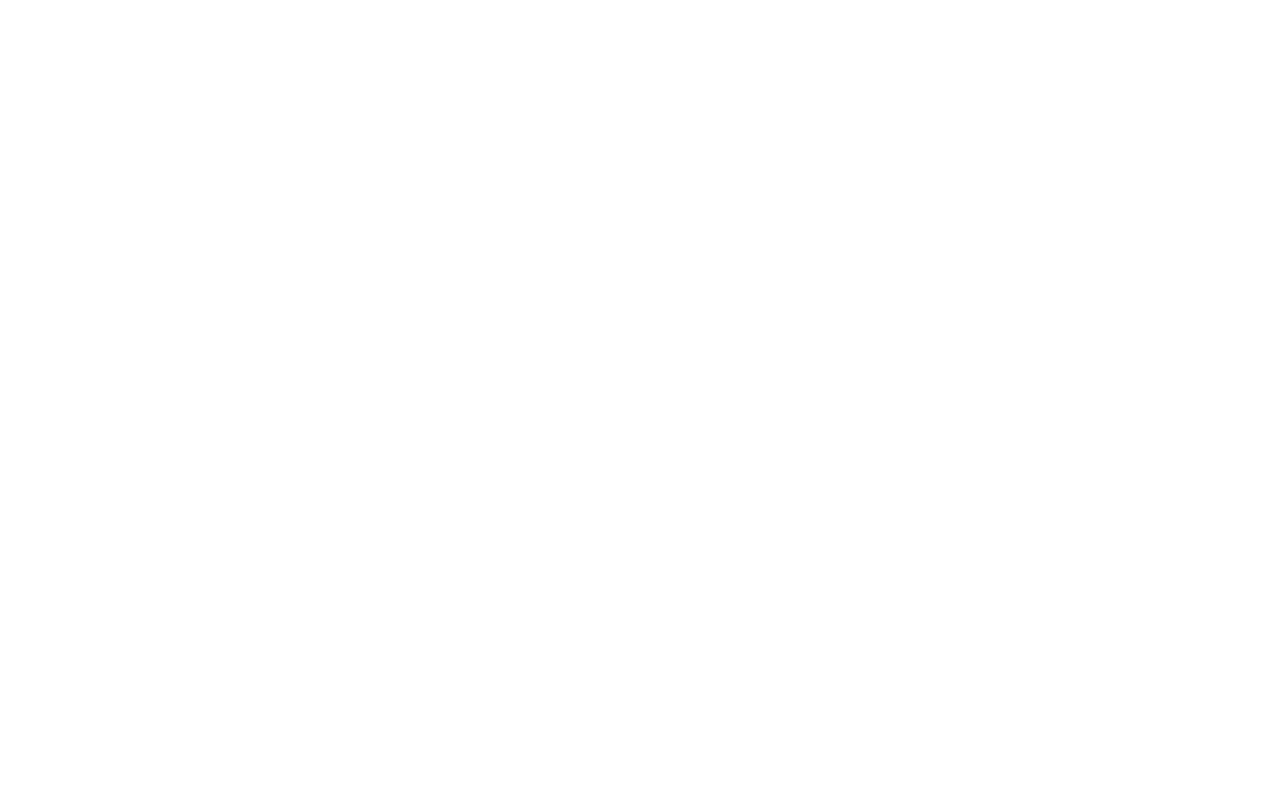
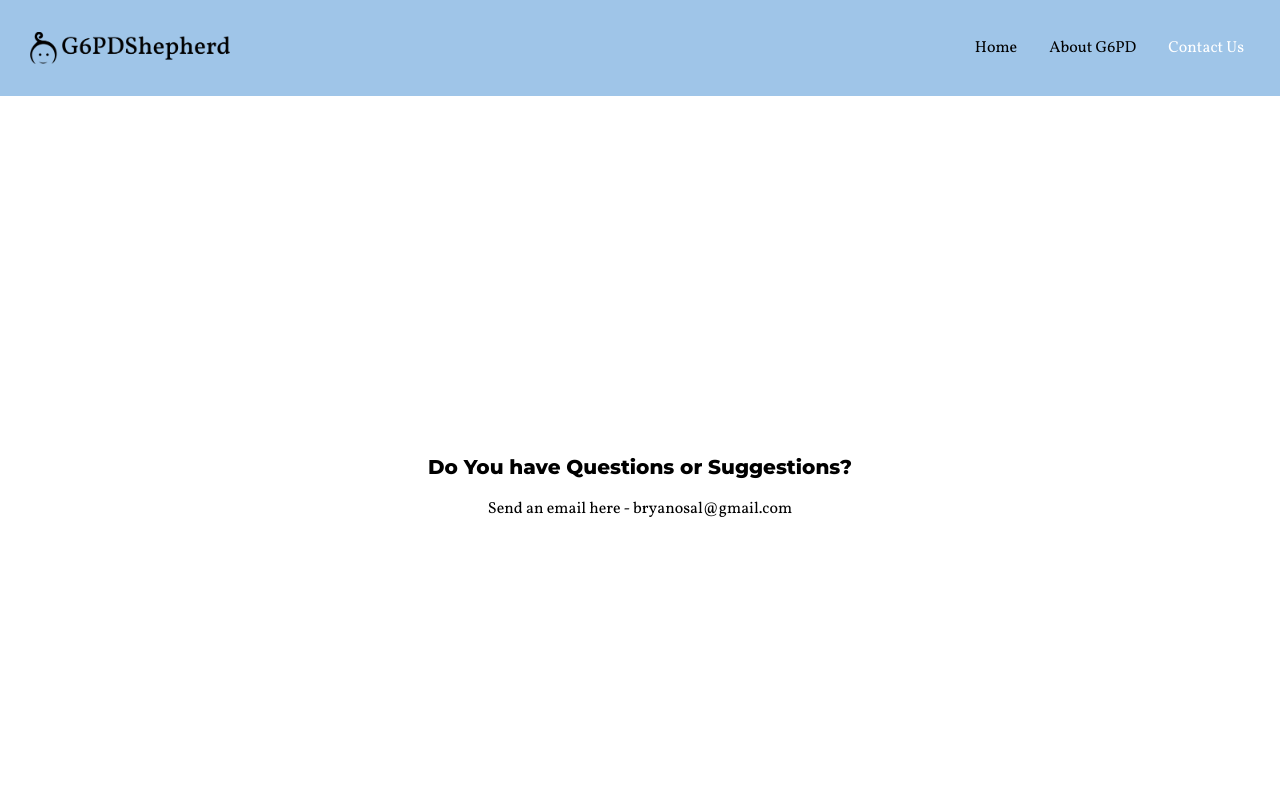
Before and after one commit to odycy21/G6PD-Shepherd, a React (Vite) app: page /contact-us in a window 1280 px wide. Before the commit this address had no page. Shown: the top 800 px of the page. Built offline with nearby package versions, Linux system fonts and the light colour scheme; a web font is replaced by a local one.

Commit message:
updated pages padding y axis, added contact us page and updated home page

```diff
--- a/src/About.jsx
+++ b/src/About.jsx
@@ -3,7 +3,7 @@
 const About = () => {
 
     return (
-        <div className="max-w-[1000px] mt-[-5px] py-10  mx-auto flex flex-col justify-center items-center">
+        <div className="max-w-[1000px] mt-[-5px] py-20 mx-auto flex flex-col justify-center items-center">
 
              <div className="p-20 lg:py-5 px-10 py-10">
                    <p className='font-montserrat font-semibold text-xl pb-2'> What Is G6PD Deficiency? </p>
--- a/src/App.jsx
+++ b/src/App.jsx
@@ -1,7 +1,8 @@
 import "./index.css";
 import Navbar from "./Navbar";
+import Home from "./Home";
 import About from "./About";
-import Home from "./Home";
+import ContactUs from "./Contact";
 import Footer from "./Footer";
 import {Routes, Route, Outlet } from 'react-router-dom';
 
@@ -27,6 +28,7 @@
           <Route path='/' element={<Layout/>}>
               <Route path='/' element={<Home/>} />
               <Route path='/about' element={<About/>} />
+              <Route path='/contact-us' element={<ContactUs/>} />
           </Route>
       </Routes>
 
--- /dev/null
+++ b/src/Contact.jsx
@@ -0,0 +1,21 @@
+import { NavLink } from "react-router-dom";
+
+const ContactUs = () => {
+    return (
+
+    <div className="max-w-[1000px] min-h-screen mt-[-5px] py-20  mx-auto flex flex-col justify-center items-center">
+
+        <div className="p-20 lg:py-5 px-10 py-10">
+              <p className='font-montserrat font-semibold text-xl pb-2'> Do You have Questions or Suggestions? </p>
+               <p className="py-2 text-center">
+                   Send an email here - bryanosal@gmail.com
+               </p>
+       </div>
+    </div>
+
+     );
+}
+
+export default ContactUs;
+
+<h2>Contact</h2>
--- a/src/Form.jsx
+++ b/src/Form.jsx
@@ -16,7 +16,7 @@
 
                 <div className="searchContainer flex justify-center my-10">
                     <div className="search">
-                        <input type="text" id="searchInput" placeholder="Type search here. .." onChange={(e) => {
+                        <input type="text" id="searchInput" placeholder="Input search here . .." onChange={(e) => {
                         setSearchItem(e.target.value)
                         }}/>
                     </div>
@@ -25,10 +25,10 @@
                 </div>
 
                 <div className="justify-center my-10 m-5">
-                        <select className="dropdown" onChange={(e) => {
+                        <select className="dropdown p-2" onChange={(e) => {
                         setOptionItem(e.target.value)
-                        }}>
-                            <option value="">Type</option>
+                        }} >
+                            <option value="">Select Type</option>
                             <option value="Food">Food</option>
                             <option value="Drug">Drug</option>
                             <option value="Medicine">Medicine</option>
--- a/src/Navbar.jsx
+++ b/src/Navbar.jsx
@@ -26,6 +26,9 @@
                 <NavLink to="/about" style={({isActive}) => {return {color:isActive ? "#FFFFFF" : "#000000"}}}>
                     <li className="p-4">About G6PD</li>
                 </NavLink>
+                <NavLink to="/contact-us" style={({isActive}) => {return {color:isActive ? "#FFFFFF" : "#000000"}}}>
+                    <li className="p-4">Contact Us</li>
+                </NavLink>
             </ul>
 
             <div onClick={handleNav} className="block md:hidden cursor-pointer">
@@ -44,6 +47,9 @@
                     <NavLink to="/about" onClick={handleNav} style={({isActive}) => {return {color:isActive ? "#9fc5e8" : "#FFFFFF"}}}>
                         <li className="p-4 border-b border-[#9fc5e8]">About G6PD</li>
                     </NavLink>
+                    <NavLink to="/contact-us" onClick={handleNav} style={({isActive}) => {return {color:isActive ? "#9fc5e8" : "#FFFFFF"}}}>
+                        <li className="p-4 border-b border-[#9fc5e8]">Contact Us</li>
+                    </NavLink>
                 </ul>
             </div>
         </div>
```
